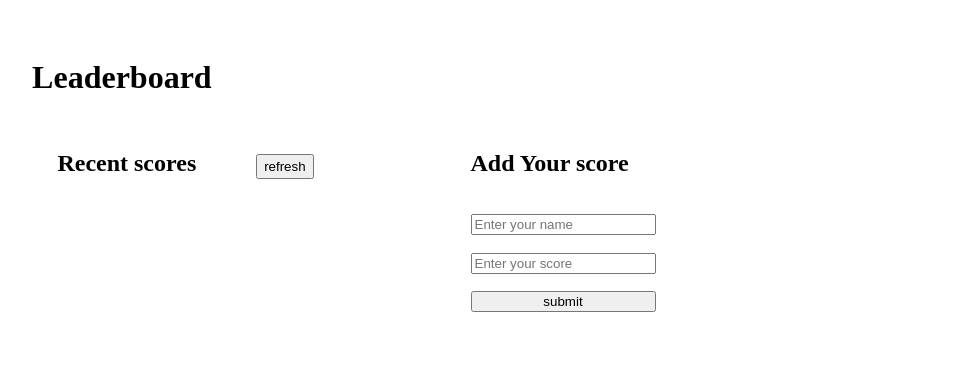
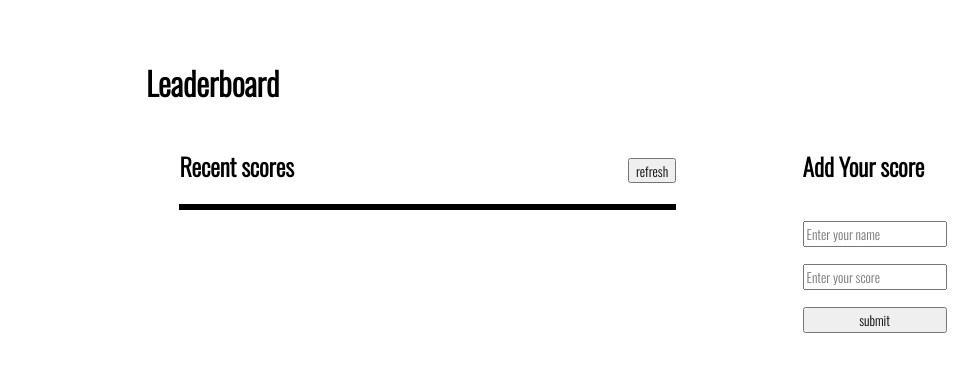
Before and after one commit to Zelalem1222/Leaderboard, a website built with webpack: page src/index.html in a window 1280 px wide. Shown: the whole page, without its empty margins (77-1055 px from the left). Built offline with nearby package versions, Linux system fonts and the light colour scheme.

Commit message:
Update style.css

```diff
--- a/src/style.css
+++ b/src/style.css
@@ -1,10 +1,22 @@
+@import url('https://fonts.googleapis.com/css2?family=Oswald:wght@300&display=swap');
+
+* {
+  font-family: 'Oswald', sans-serif;
+}
+
+/* body {
+  padding-left: 10%;
+} */
+
 section {
   display: flex;
-  padding: 1% 10%;
+  /* padding: 1% 10%; */
+  gap: 10%;
+  justify-content: center;
 }
 
 h1 {
-  margin-left: 8%;
+  margin-left: 17%;
   padding-top: 3%;
 }
 
@@ -18,8 +30,7 @@
 
 .scoreboard-header {
   display: flex;
-  gap: 14.5%;
-  flex: 0.5;
+  justify-content: space-between;
   align-items: baseline;
 }
 
@@ -29,6 +40,9 @@
 
 ul {
   list-style: none;
+  padding: 1.5% 2%;
+  margin: 0;
+  background-color: antiquewhite;
 }
 
 form {
@@ -37,3 +51,7 @@
   gap: 11%;
   height: 156px;
 }
+
+.list {
+  border: 3px solid;
+}
```
